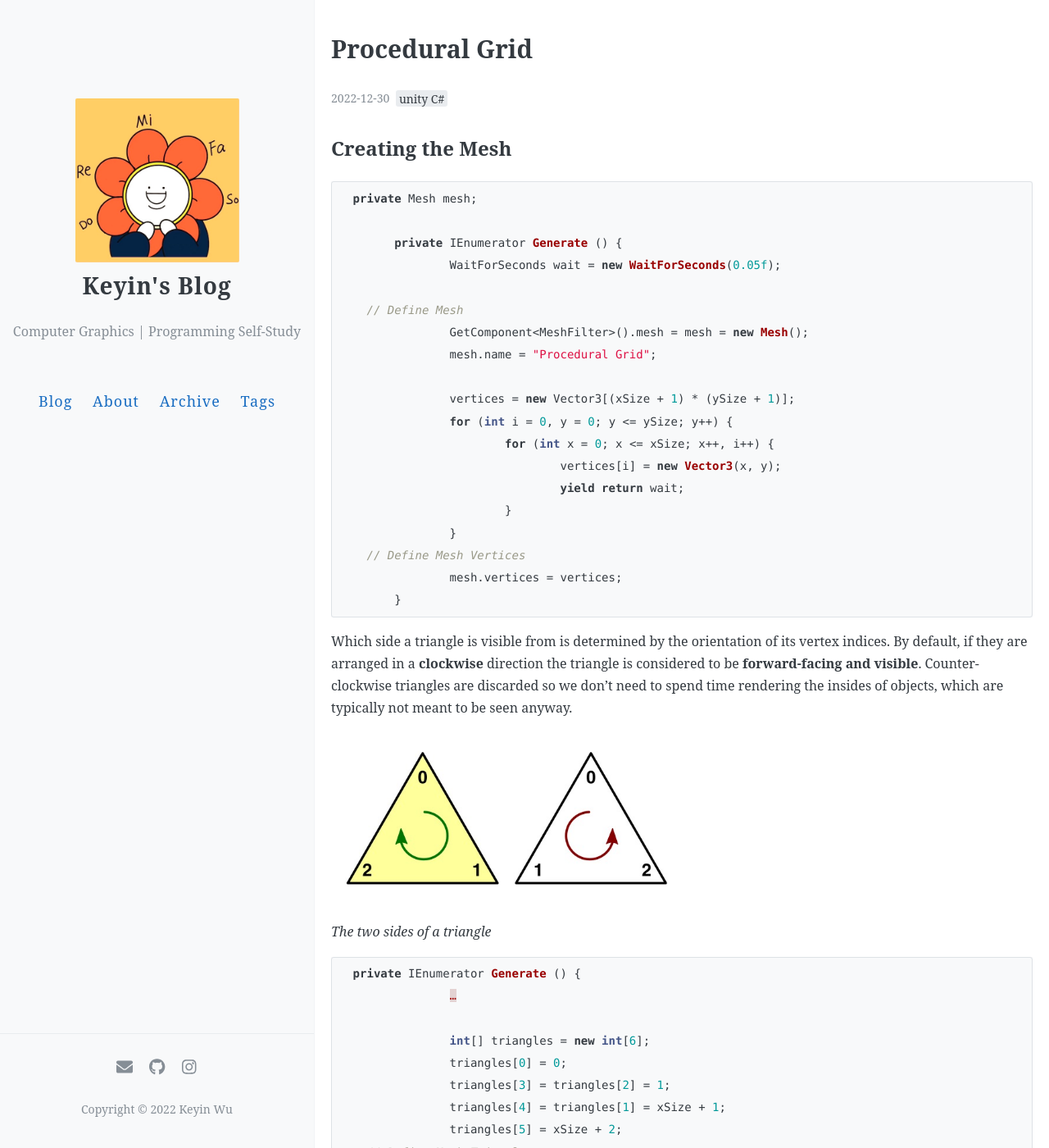
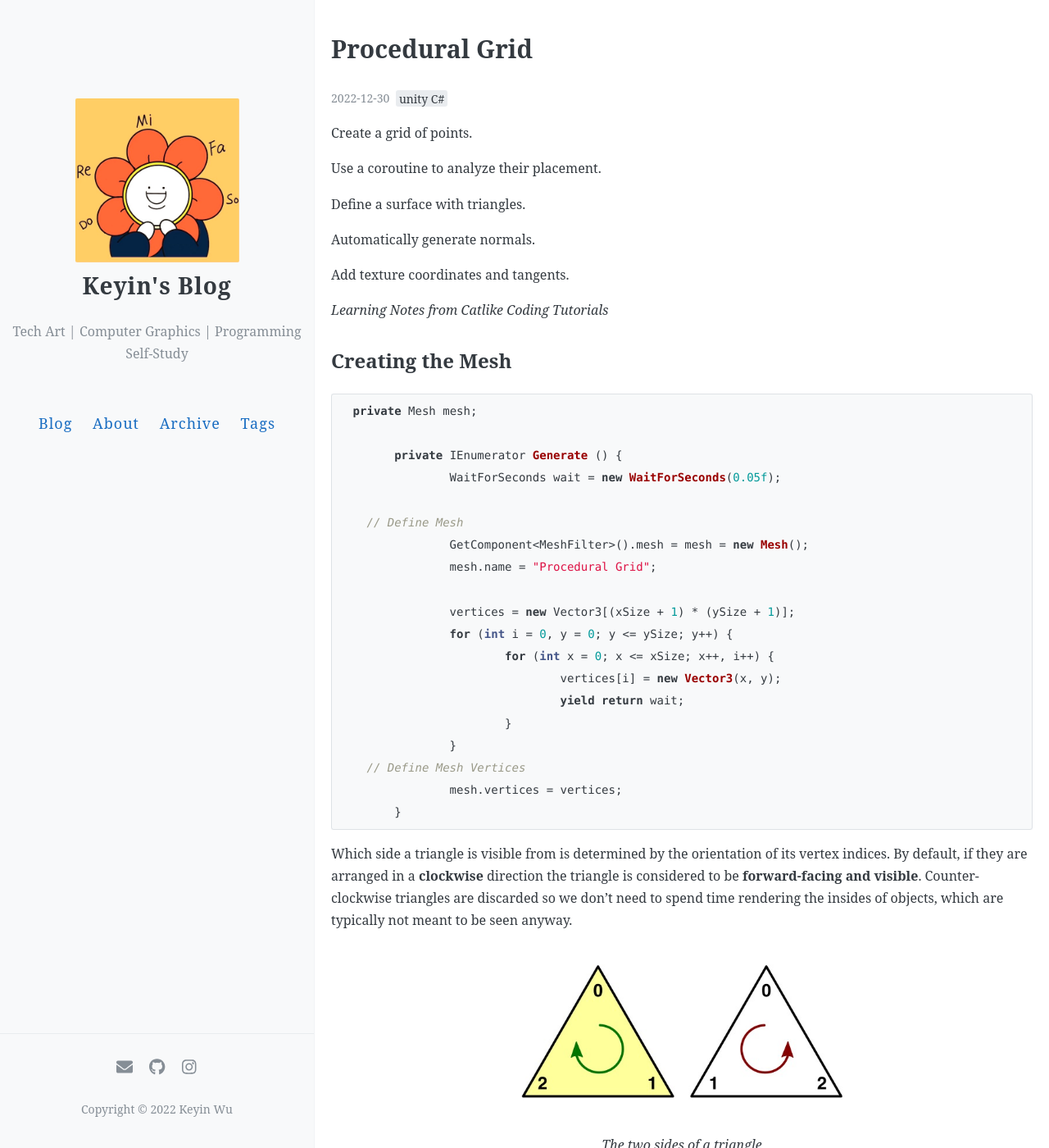
Before and after one commit to keyinwu/blog, a Jekyll site: the page built from _posts/2022-12-30-Procedural_Grid copy.md, in a window 1280 px wide and 1400 px high. Shown: the whole window at 82% size. Built offline with Jekyll 4.4.1, drawn with Linux system fonts in a browser that asks for light colours; comment, search, counter and statistics services are not loaded.

Commit message:
image format

````diff
--- a/_config.yml
+++ b/_config.yml
@@ -3,7 +3,7 @@
 #
 
 name: "Keyin's Blog"
-description: "Computer Graphics | Programming Self-Study"
+description: "Tech Art | Computer Graphics | Programming Self-Study"
 
 #
 # Flags below are optional
--- a/_posts/2022-12-30-Procedural_Grid copy.md
+++ b/_posts/2022-12-30-Procedural_Grid copy.md
@@ -6,6 +6,18 @@ tags: [unity C#]
 comments: false
 author: keyinwu
 ---
+
+Create a grid of points.
+
+Use a coroutine to analyze their placement.
+
+Define a surface with triangles.
+
+Automatically generate normals.
+
+Add texture coordinates and tangents.
+
+*Learning Notes from Catlike Coding Tutorials*
 
 
 ## Creating the Mesh
@@ -34,12 +46,12 @@ author: keyinwu
 
 Which side a triangle is visible from is determined by the orientation of its vertex indices. By default, if they are arranged in a **clockwise** direction the triangle is considered to be **forward-facing and visible**. Counter-clockwise triangles are discarded so we don't need to spend time rendering the insides of objects, which are typically not meant to be seen anyway.
 
-<img src="https://github.com/keyinwu/blog/raw/main/images/Unity/pg-triangle-sides.jpeg" width="50%"/>
-<em>The two sides of a triangle</em>
+<img src="https://github.com/keyinwu/blog/raw/main/images/Unity/pg-triangle-sides.jpeg" width="50%" style="display: block; margin: auto"/>
+<p style="text-align: center; font-style: italic;">The two sides of a triangle</p>
 
 ```c#
   private IEnumerator Generate () {
-		…
+		...
 
 		int[] triangles = new int[6];
 		triangles[0] = 0;
@@ -51,8 +63,8 @@ Which side a triangle is visible from is determined by the orientation of its ve
 	}
 ```
 
-<img src="https://github.com/keyinwu/blog/raw/main/images/Unity/pg-quad.jpeg" width="30%"/>
-<figcaption>A quad made with two triangles</figcaption>
+<img src="https://github.com/keyinwu/blog/raw/main/images/Unity/pg-quad.jpeg" width="30%" style="display: block; margin: auto"/>
+<p style="text-align: center; font-style: italic;">A quad made with two triangles</p>
 
 ### Mesh Code
 ```c#
@@ -111,8 +123,8 @@ UV Coordinates
 
 Tiling Settings
 
-<img src="https://github.com/keyinwu/blog/raw/main/images/Unity/pg-uv-tiling.jpg" width="70%"/>
-<figcaption>Correct UV coordinates, tiling 1,1 vs. 2,1</figcaption>
+<img src="https://github.com/keyinwu/blog/raw/main/images/Unity/pg-uv-tiling.jpg" width="70%" style="display: block; margin: auto"/>
+<p style="text-align: center; font-style: italic;">Correct UV coordinates, tiling 1,1 vs. 2,1</p>
 
 The texture's wrap mode: **clamp** or **repeat**. By settings tiling to (2, 1) the U coordinates will be doubled. If the texture is set to repeat, then we'll see two square tiles of it.
 
@@ -132,5 +144,5 @@ The cross product of them yields the third direction needed to define 3D space.
   mesh.tangents = tangents;
 ```
 
-<img src="https://github.com/keyinwu/blog/raw/main/images/Unity/pg-tagent-space.jpeg" width="30%"/>
-<figcaption>Tagent Space</figcaption>
+<img src="https://github.com/keyinwu/blog/raw/main/images/Unity/pg-tagent-space.jpeg" width="50%" style="display: block; margin: auto"/>
+<p style="text-align: center; font-style: italic;">Tagent Space</p>
````
Also changed, not shown: _posts/2022-12-30-Unity_Scripting_Tips.md (+3 -0 lines).
